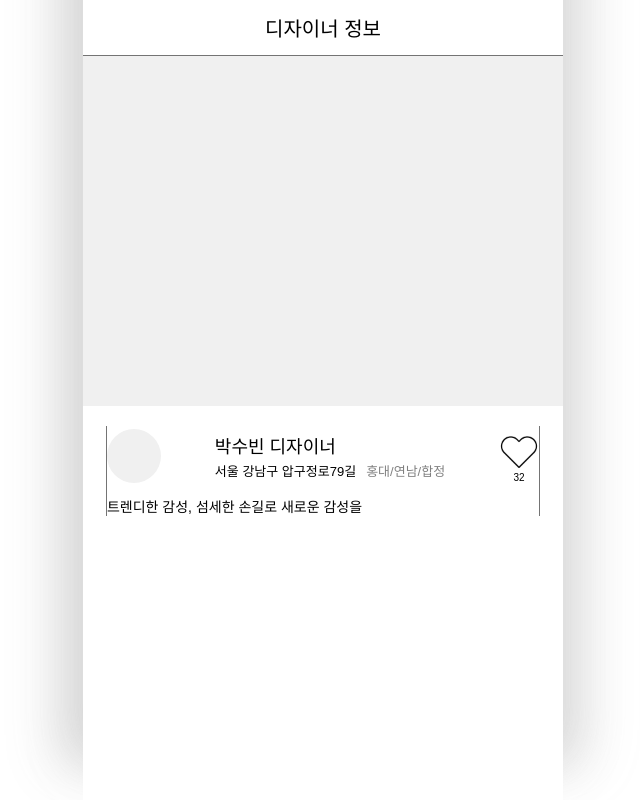
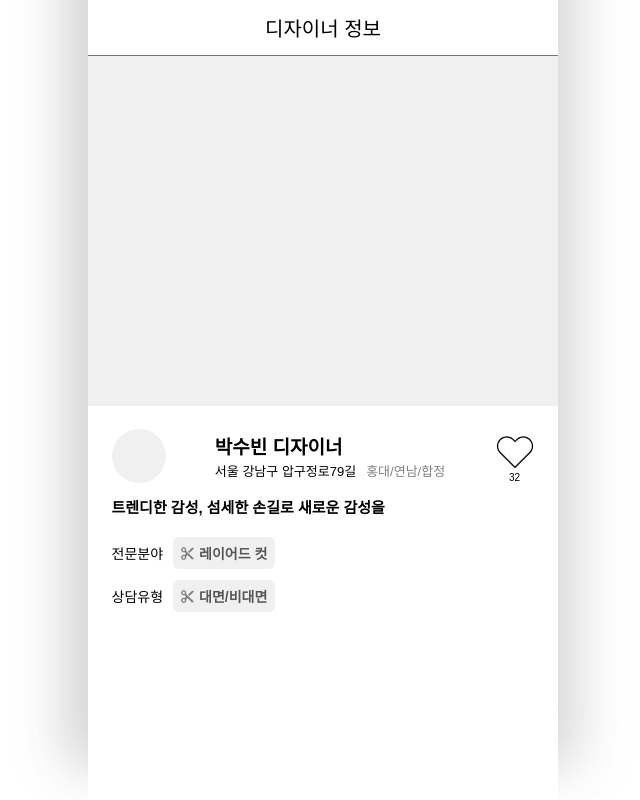
Before and after one commit to 2025-BLAYBUS-TEAM-hairGGmalza/hairGGmalza-client, a Next.js app: page /designer/1 in a window 1280 px wide. Shown: the whole page, without its empty margins (317-957 px from the left). Built offline with nearby package versions, Linux system fonts and the light colour scheme; a web font is replaced by a local one.

Commit message:
FEAT: 태그까지 완성

```diff
--- a/src/app/designer/[id]/page.tsx
+++ b/src/app/designer/[id]/page.tsx
@@ -27,6 +27,22 @@ const DesignerPage = ({ params }: { params: { id: string } }) => {
             <OneLineIntro>
                트렌디한 감성, 섬세한 손길로 새로운 감성을
             </OneLineIntro>
+            <TagsContainer>
+               <div id='professional_tag' style={{display: 'flex', flexDirection: 'row', gap: '10px', alignItems: 'center'}}>
+                  <span>전문분야</span>
+                  <Tag>
+                     <ScissorImg  src='/images/scissors.png'/>
+                     <span>레이어드 컷</span>
+                  </Tag>
+               </div>
+               <div id='consulting_tag' style={{display: 'flex', flexDirection: 'row', gap: '10px', alignItems: 'center'}}>
+                  <span>상담유형</span>
+                  <Tag>
+                     <ScissorImg src='/images/scissors.png'/>
+                     <span>대면/비대면</span>
+                  </Tag>
+               </div>
+            </TagsContainer>
          </Content>
       </DesignerPageWrapper>
    )
@@ -69,9 +85,6 @@ const Content = styled.div`
    justify-content: center;
    margin-top: 20px;
 
-   border-left: 1px solid #747474;
-   border-right: 1px solid #747474;
-
 `
 
 const MainIntroContainer = styled.div`
@@ -100,7 +113,8 @@ const NameAndAddress = styled.div`
 `
 
 const Name = styled.div`
-   font-size: 18px;
+   font-size: 19px;
+   font-weight: bold;
 `
 
 const Address = styled.div`
@@ -126,5 +140,37 @@ const OneLineIntro = styled.div`
    align-items: center;
    justify-content: flex-start;
    margin-top: 10px;
+   font-size: 15px;
+   font-weight: bold;
+`
+
+const TagsContainer = styled.div`
+   width: 100%;
+   display: flex;
+   flex-direction: column;
+   align-items: flex-start;
+   justify-content: center;
+   margin-top: 20px;
    font-size: 14px;
+   gap: 11px;
+
+
 `
+
+const Tag = styled.div`
+   display: flex;
+   align-items: center;
+   justify-content: flex-start;
+   background-color: #f0f0f0;
+   color: #565656;
+   font-weight: bold;
+   padding: 6px 8px;
+   border-radius: 6px;
+`
+
+const ScissorImg = styled.img`
+   width: 13px;
+   height: 13px;
+   margin-right: 5px;
+
+`
--- a/src/app/globals.css
+++ b/src/app/globals.css
@@ -43,7 +43,7 @@ body {
     font-size: 10px;
   }
   body {
-    width: 480.13px;
+    width: 470px;
   }
 }
 
@@ -52,7 +52,7 @@ body {
     font-size: 10px;
   }
   body {
-    width: 480.13px;
+    width: 470px;
   }
 }
 
```
Also changed, not shown: public/images/scissors.png (added).
